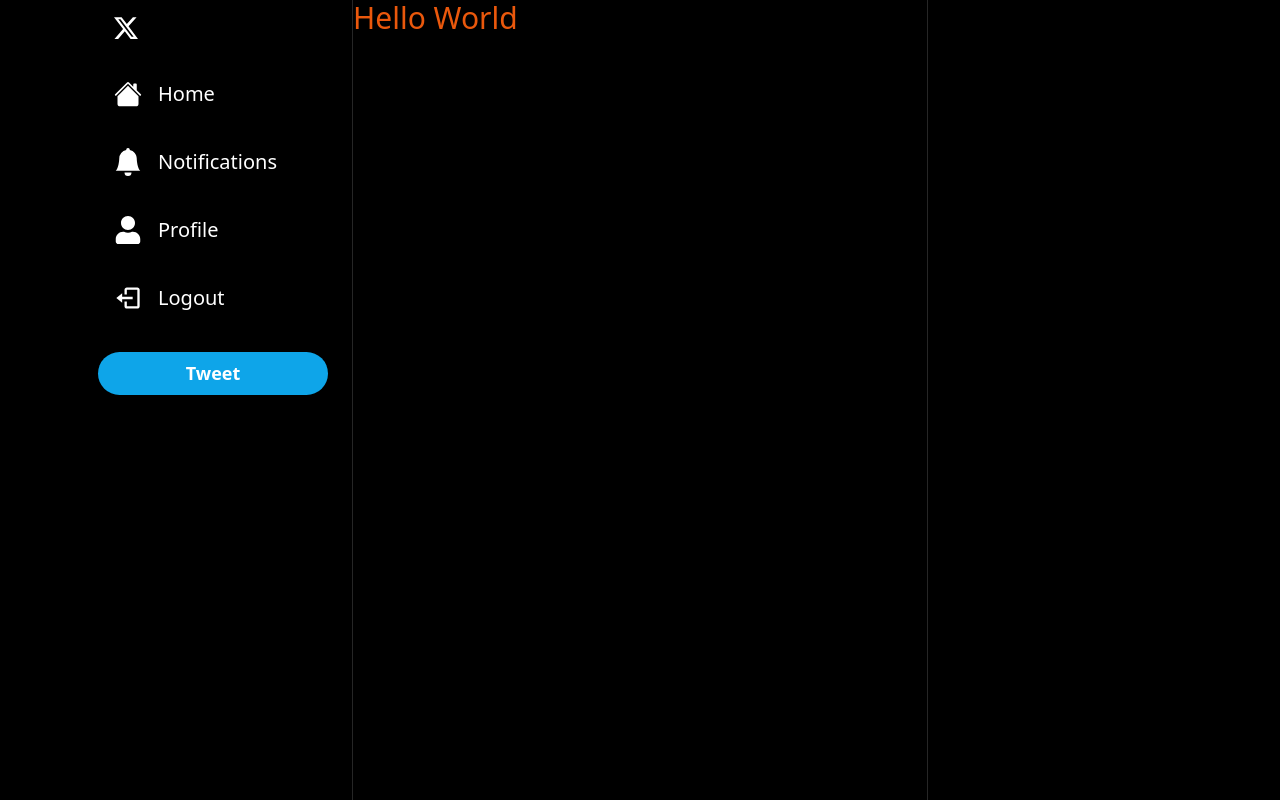
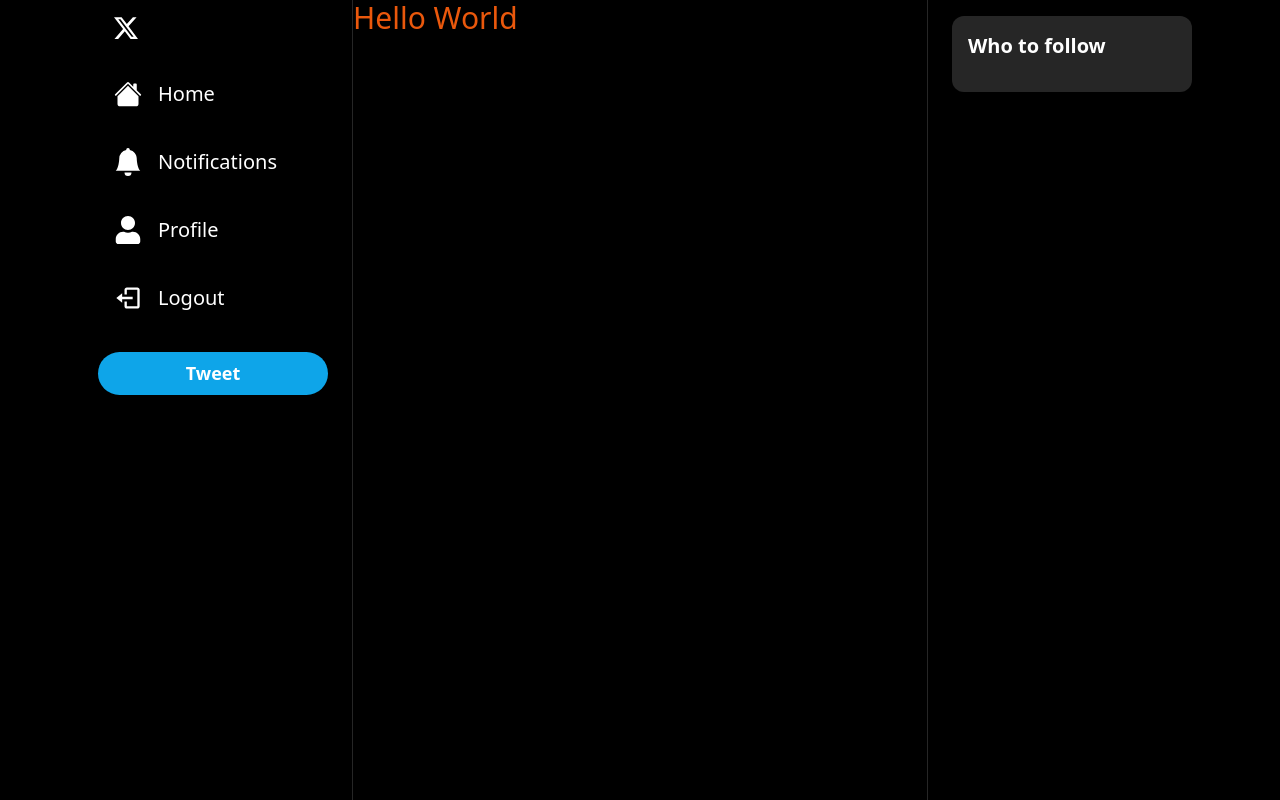
Before and after one commit to LinC3e/clone-x.com, a Next.js app: page / in a window 1280 px wide. Built offline with nearby package versions, Linux system fonts and the light colour scheme.

Commit message:
ADD - FollowBar component v1

```diff
--- a/components/Layout.tsx
+++ b/components/Layout.tsx
@@ -1,3 +1,4 @@
+import FollowBar from "./layout/FollowBar"
 import Sidebar from "./layout/Sidebar"
 
 interface LayoutProps {
@@ -13,6 +14,7 @@
                     <div className="col-span-3 lg:col-span-2 border-x-[1px] border-neutral-800">
                         {children}
                     </div>
+                    <FollowBar/>
                 </div>
             </div>
         </div>
--- /dev/null
+++ b/components/layout/FollowBar.tsx
@@ -0,0 +1,14 @@
+const FollowBar = () => {
+    return(
+        <div className="px-6 py-4 hidden lg:block text-white">
+            <div className="bg-neutral-800 rounded-xl p-4">
+                <h2 className="text-white text-xl font-semibold">Who to follow</h2>
+                <div className="flex flex-col gap-6 mt-4">
+
+                </div>
+            </div>
+        </div>
+    );
+};
+
+export default FollowBar;
```
